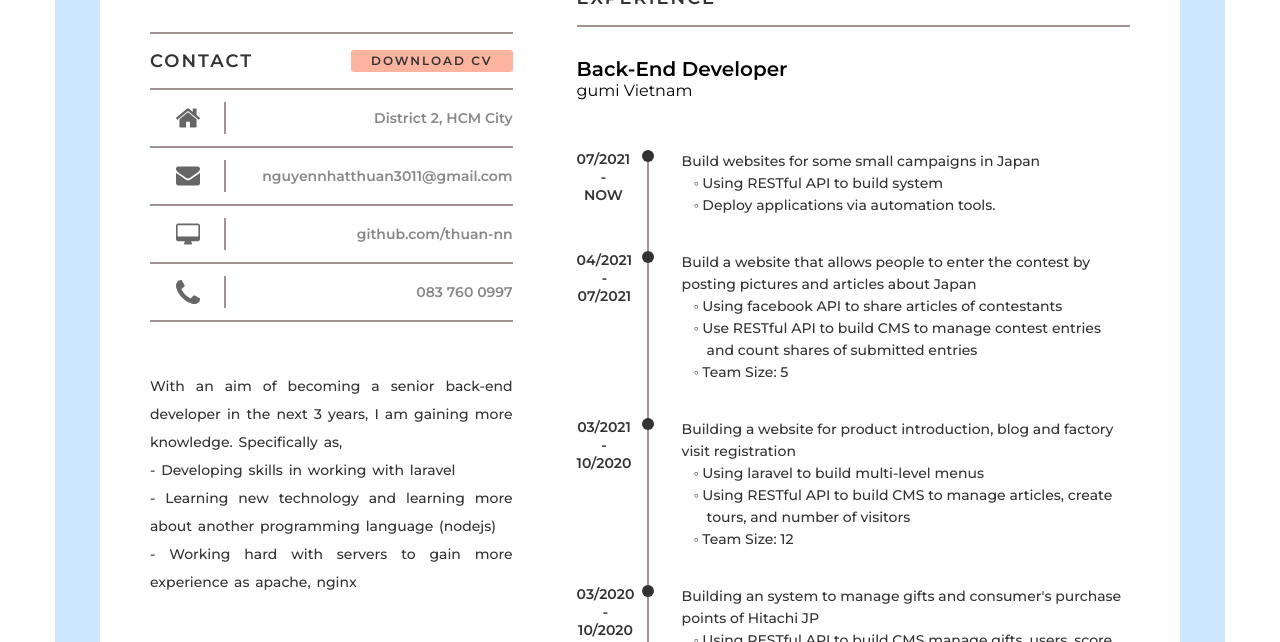
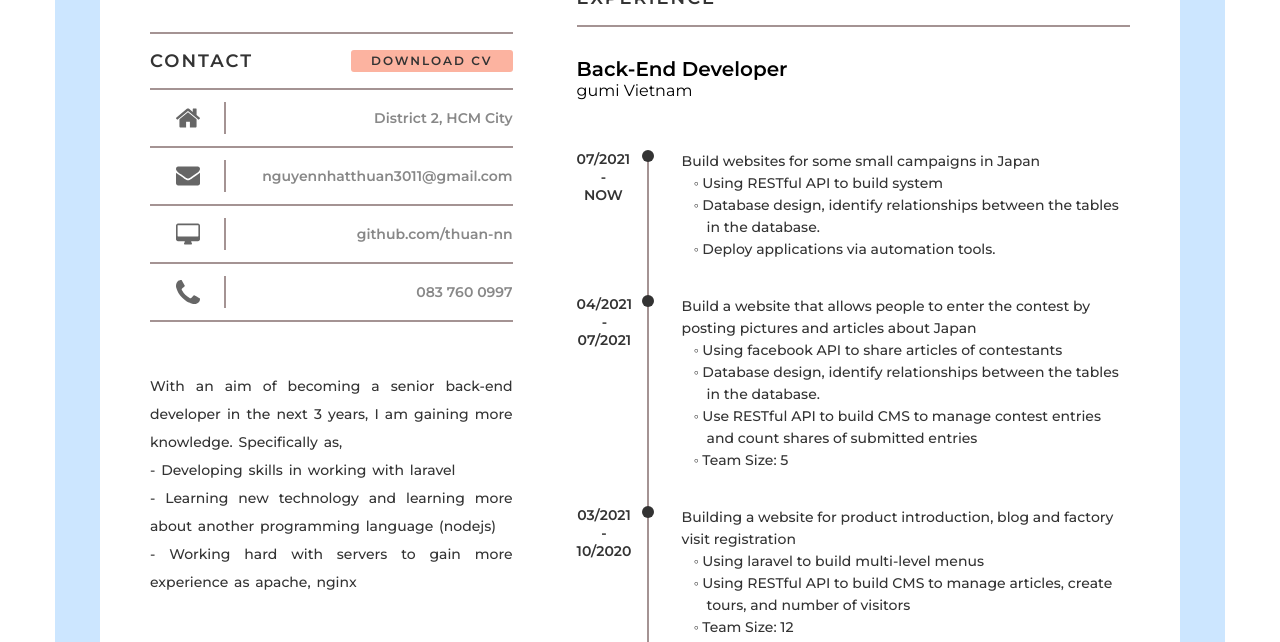
Before and after one commit to thuan-nn/thuan-nn.github.io, a plain HTML site: page index.html in a window 1280 px wide. Shown: the part 454-1096 px from the top of the page. Drawn offline with Linux system fonts and the light colour scheme.

Commit message:
update content

```diff
--- a/index.html
+++ b/index.html
@@ -139,6 +139,7 @@
                                     Build websites for some small campaigns in Japan
                                 </p>
                                 <p style="text-indent: -13px; padding-left: 25px;">&#9702; Using RESTful API to build system</p>
+                                <p style="text-indent: -13px; padding-left: 25px;">&#9702; Database design, identify relationships between the tables in the database.</p>
                                 <p style="text-indent: -13px; padding-left: 25px;">&#9702; Deploy applications via automation tools.</p>
                             </div>
                         </li>
@@ -153,6 +154,7 @@
                                     Build a website that allows people to enter the contest by posting pictures and articles about Japan
                                 </p>
                                 <p style="text-indent: -13px; padding-left: 25px;">&#9702; Using facebook API to share articles of contestants</p>
+                                <p style="text-indent: -13px; padding-left: 25px;">&#9702; Database design, identify relationships between the tables in the database.</p>
                                 <p style="text-indent: -13px; padding-left: 25px;">&#9702; Use RESTful API to build CMS to manage contest entries and count shares of submitted entries</p>
                                 <p style="text-indent: -13px; padding-left: 25px;">&#9702; Team Size: 5</p>
                             </div>
```
